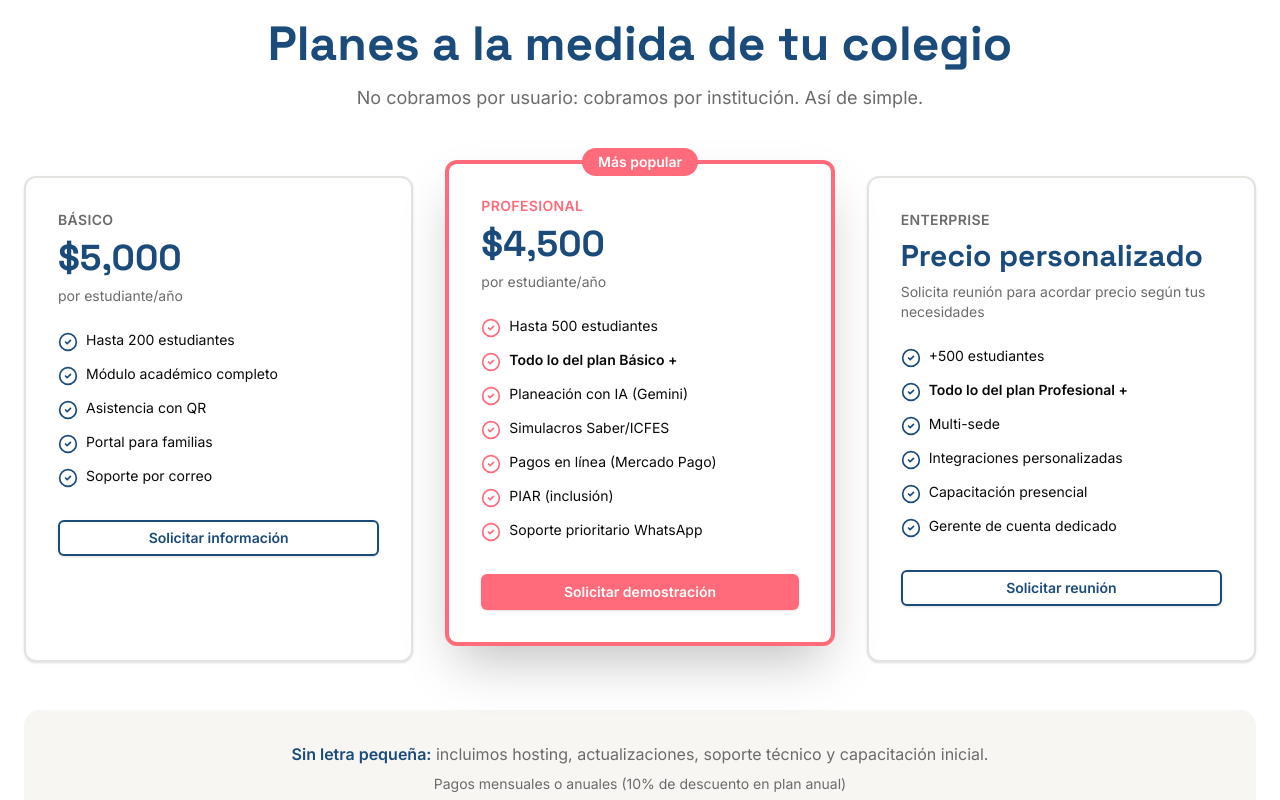
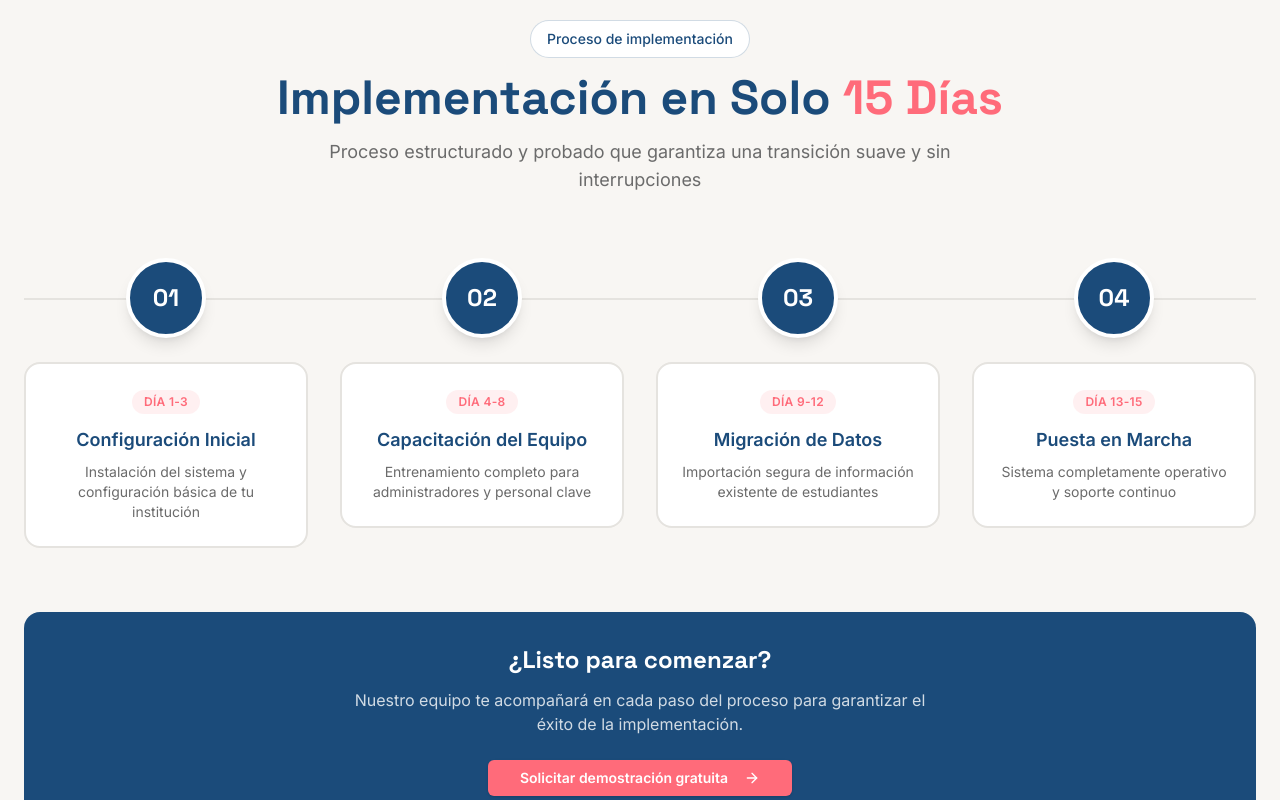
Before and after one commit to habid8374/nuevalandinghalu, a Next.js app: page / in a window 1280 px wide. Shown: the part 4460-5260 px from the top of the page. Built offline with nearby package versions, Linux system fonts and the light colour scheme.

Commit message:
Add implementation process section replacing testimonials

```diff
--- a/app/page.js
+++ b/app/page.js
@@ -526,6 +526,62 @@ export default function Home() {
         </div>
       </section>
 
+      {/* Proceso de Implementación */}
+      <section className="py-24 px-6 max-w-7xl mx-auto">
+        <div className="text-center mb-16">
+          <div className="inline-block mb-4 px-4 py-2 bg-white rounded-full text-sm font-medium text-[#1B4B7A] border border-[#1B4B7A]/20">
+            Proceso de implementación
+          </div>
+          <h2 className="font-display font-bold text-4xl md:text-5xl text-[#1B4B7A] mb-4">
+            Implementación en Solo <span className="text-[#FF6B7A]">15 Días</span>
+          </h2>
+          <p className="text-lg text-[#6B6B6B] max-w-2xl mx-auto">
+            Proceso estructurado y probado que garantiza una transición suave y sin interrupciones
+          </p>
+        </div>
+
+        <div className="relative">
+          {/* Línea conectora */}
+          <div className="hidden md:block absolute top-10 left-0 right-0 h-0.5 bg-[#E5E3DF] z-0" style={{top: '2.5rem'}} />
+
+          <div className="grid md:grid-cols-4 gap-8 relative z-10">
+            {[
+              { dias: 'Día 1-3', titulo: 'Configuración Inicial', desc: 'Instalación del sistema y configuración básica de tu institución', num: '01' },
+              { dias: 'Día 4-8', titulo: 'Capacitación del Equipo', desc: 'Entrenamiento completo para administradores y personal clave', num: '02' },
+              { dias: 'Día 9-12', titulo: 'Migración de Datos', desc: 'Importación segura de información existente de estudiantes', num: '03' },
+              { dias: 'Día 13-15', titulo: 'Puesta en Marcha', desc: 'Sistema completamente operativo y soporte continuo', num: '04' },
+            ].map((paso) => (
+              <div key={paso.num} className="flex flex-col items-center text-center">
+                <div className="w-20 h-20 rounded-full bg-[#1B4B7A] text-white flex items-center justify-center font-display font-bold text-2xl mb-6 shadow-lg border-4 border-white">
+                  {paso.num}
+                </div>
+                <div className="bg-white rounded-2xl p-6 border-2 border-[#E5E3DF] hover:border-[#1B4B7A] hover:shadow-lg transition-all w-full">
+                  <div className="inline-block mb-3 px-3 py-1 bg-[#FF6B7A]/10 text-[#FF6B7A] rounded-full text-xs font-bold uppercase tracking-wide">
+                    {paso.dias}
+                  </div>
+                  <h3 className="font-bold text-lg text-[#1B4B7A] mb-2">{paso.titulo}</h3>
+                  <p className="text-sm text-[#6B6B6B]">{paso.desc}</p>
+                </div>
+              </div>
+            ))}
+          </div>
+        </div>
+
+        <div className="mt-16 bg-[#1B4B7A] rounded-2xl p-8 text-center text-white">
+          <h3 className="font-display font-bold text-2xl mb-3">¿Listo para comenzar?</h3>
+          <p className="text-white/80 mb-6 max-w-xl mx-auto">
+            Nuestro equipo te acompañará en cada paso del proceso para garantizar el éxito de la implementación.
+          </p>
+          <Button
+            onClick={scrollToContact}
+            className="bg-[#FF6B7A] hover:bg-[#FF5565] text-white font-semibold px-8 py-3"
+          >
+            Solicitar demostración gratuita
+            <ArrowRight className="ml-2 w-5 h-5" />
+          </Button>
+        </div>
+      </section>
+
       {/* Planes */}
       <section id="planes" className="py-24 px-6 bg-white">
         <div className="max-w-7xl mx-auto">
```
